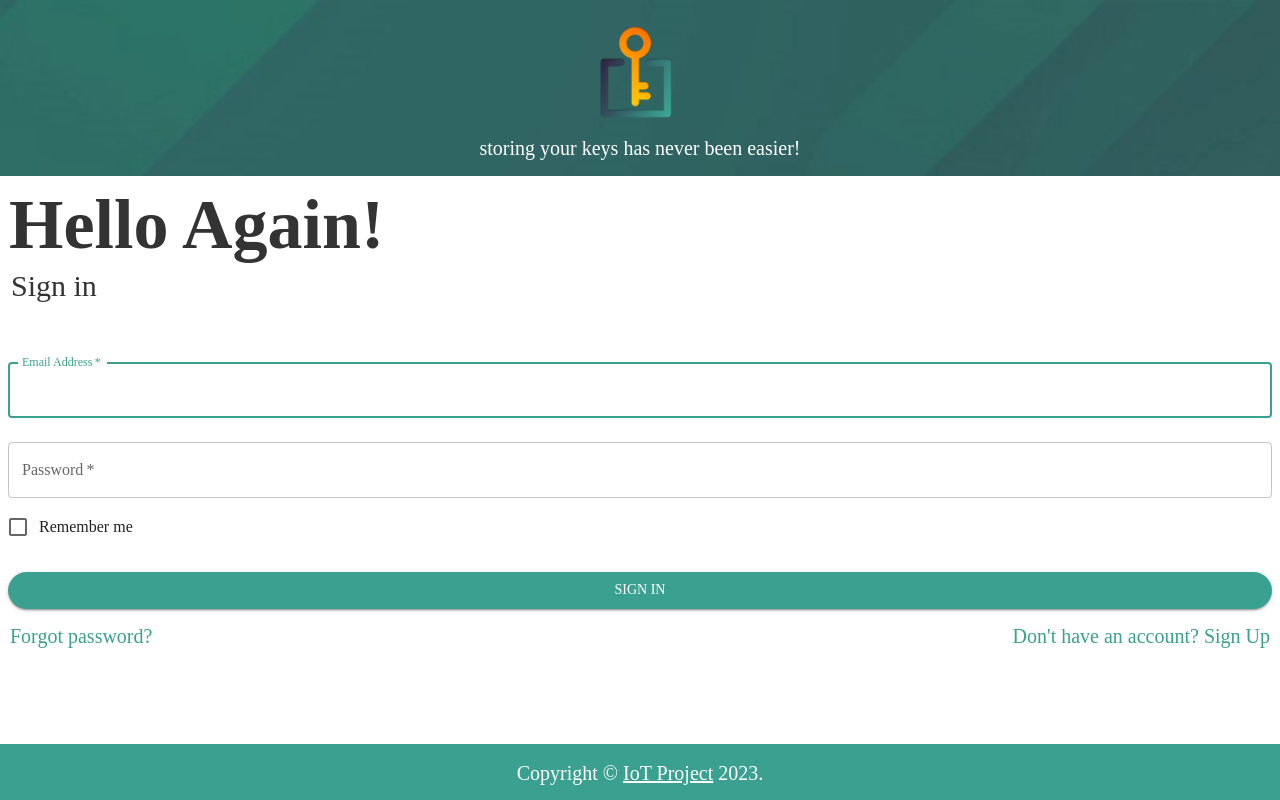
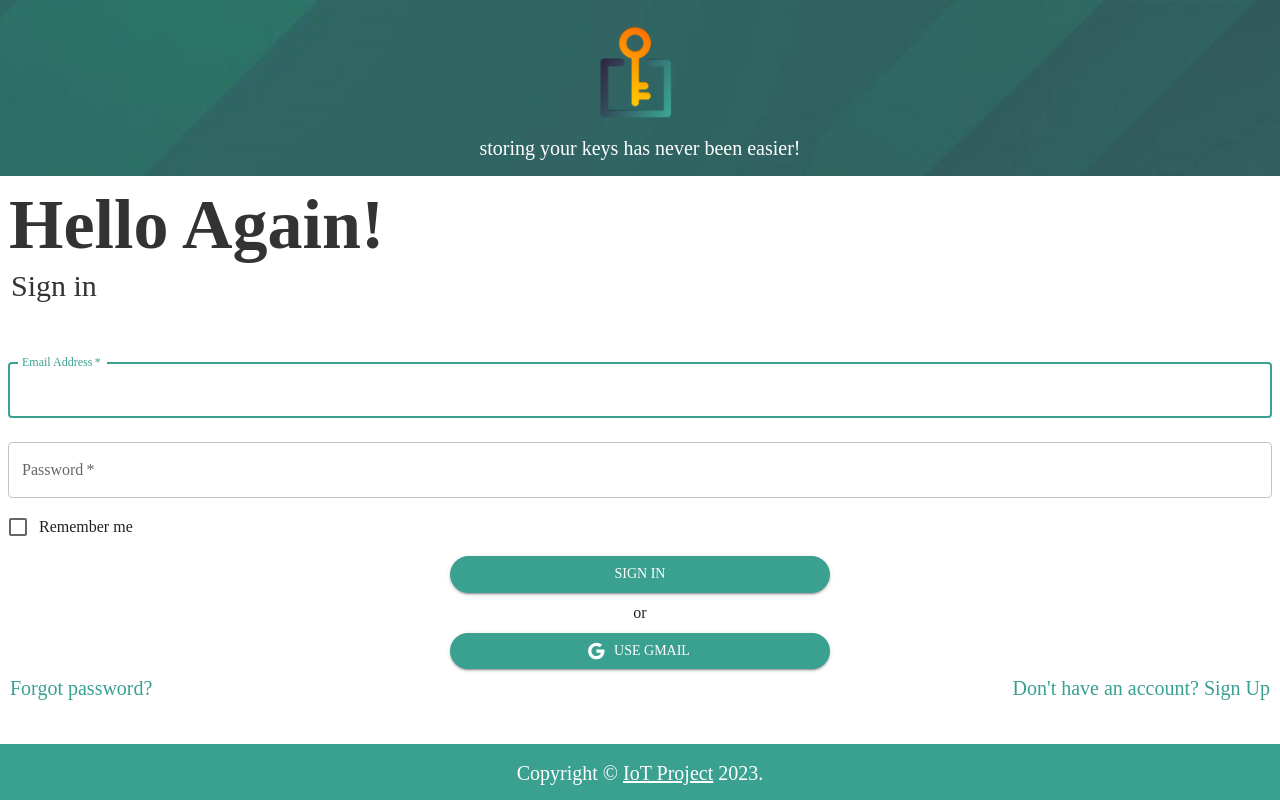
Before and after one commit to theiotproject/keybox-page, a React (Vite) app: page /auth/SignIn in a window 1280 px wide. Built offline with nearby package versions, Linux system fonts and the light colour scheme.

Commit message:
Adding a Gmail button to SignIn and SignUp sites.

```diff
--- a/src/pages/SignIn.jsx
+++ b/src/pages/SignIn.jsx
@@ -7,6 +7,7 @@ import Link from "@mui/material/Link";
 import Grid from "@mui/material/Grid";
 import Box from "@mui/material/Box";
 
+import { Google } from "@mui/icons-material";
 import Typography from "@mui/material/Typography";
 import Copyright from "../components/Copyright";
 import { Link as RouterLink } from "react-router-dom";
@@ -78,18 +79,30 @@ export default function SignIn() {
               id="password"
               autoComplete="current-password"
             />
+            <Grid container>
             <FormControlLabel
               control={<Checkbox value="remember" color="primary" />}
               label="Remember me"
             />
+            </Grid>
+            <Box sx={{ display: "flex", flexDirection: "column", alignItems: "center", justifyContent: "center" }}>
             <Button
               type="submit"
-              fullWidth
               variant="contained"
-              sx={{ mt: 3, mb: 2 }}
+              sx={{ m:1, width: '30%' }}
             >
               Sign In
             </Button>
+            or
+            <Button
+              startIcon={<Google />}
+              fullWidth
+              variant="contained"
+              sx={{ m:1,  width: '30%' }}
+            > use Gmail
+            </Button>
+            </Box>
+
             <Grid container>
               <Grid item xs>
                 <Link href="#" variant="body2" underline="hover">
--- a/src/pages/SignUp.jsx
+++ b/src/pages/SignUp.jsx
@@ -11,6 +11,7 @@ import Copyright from "../components/Copyright";
 import { Link as RouterLink } from "react-router-dom";
 import LeftSide from "../components/LeftSide";
 import LeftSideMobile from "../components/LeftSideMobile";
+import { Google } from "@mui/icons-material"
 
 export default function SignUp() {
   const handleSubmit = (event) => {
@@ -115,14 +116,23 @@ export default function SignUp() {
               />
             </Grid>
           </Grid>
+          <Box sx={{ display: "flex", flexDirection: "column", alignItems: "center", justifyContent: "center" }}>
             <Button
               type="submit"
-            fullWidth
               variant="contained"
-            sx={{ mt: 3, mb: 2 }}
+              sx={{ m:1, width: '30%' }}
             >
               Sign Up
             </Button>
+            or
+            <Button
+              startIcon={<Google />}
+              fullWidth
+              variant="contained"
+              sx={{ m:1,  width: '30%' }}
+            > use Gmail
+            </Button>
+            </Box>
           <Grid container justifyContent="center">
             <Grid item sx={{ mb: 5 }}>
               <Link
```
Lines whose indentation alone changed are shown as unchanged.
